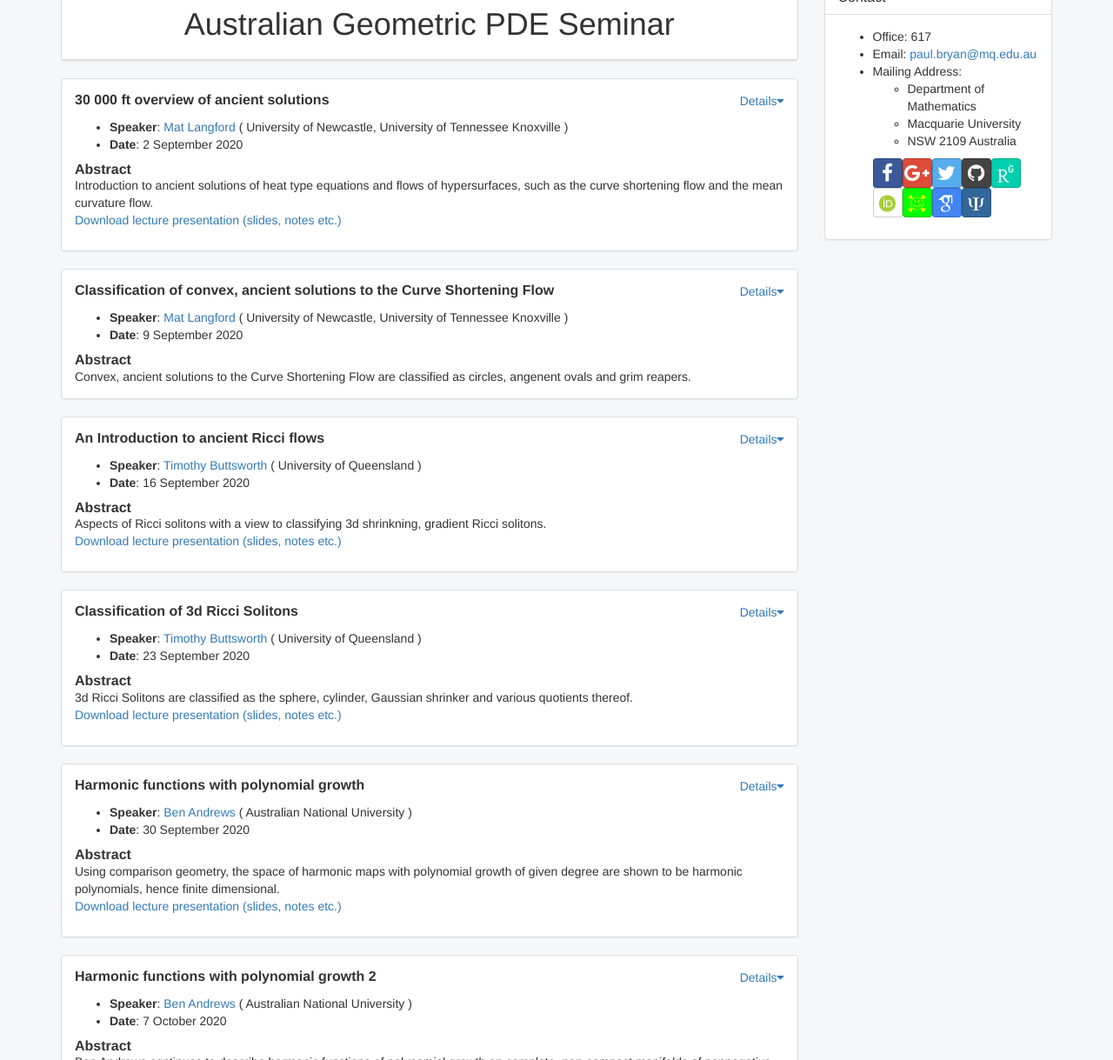
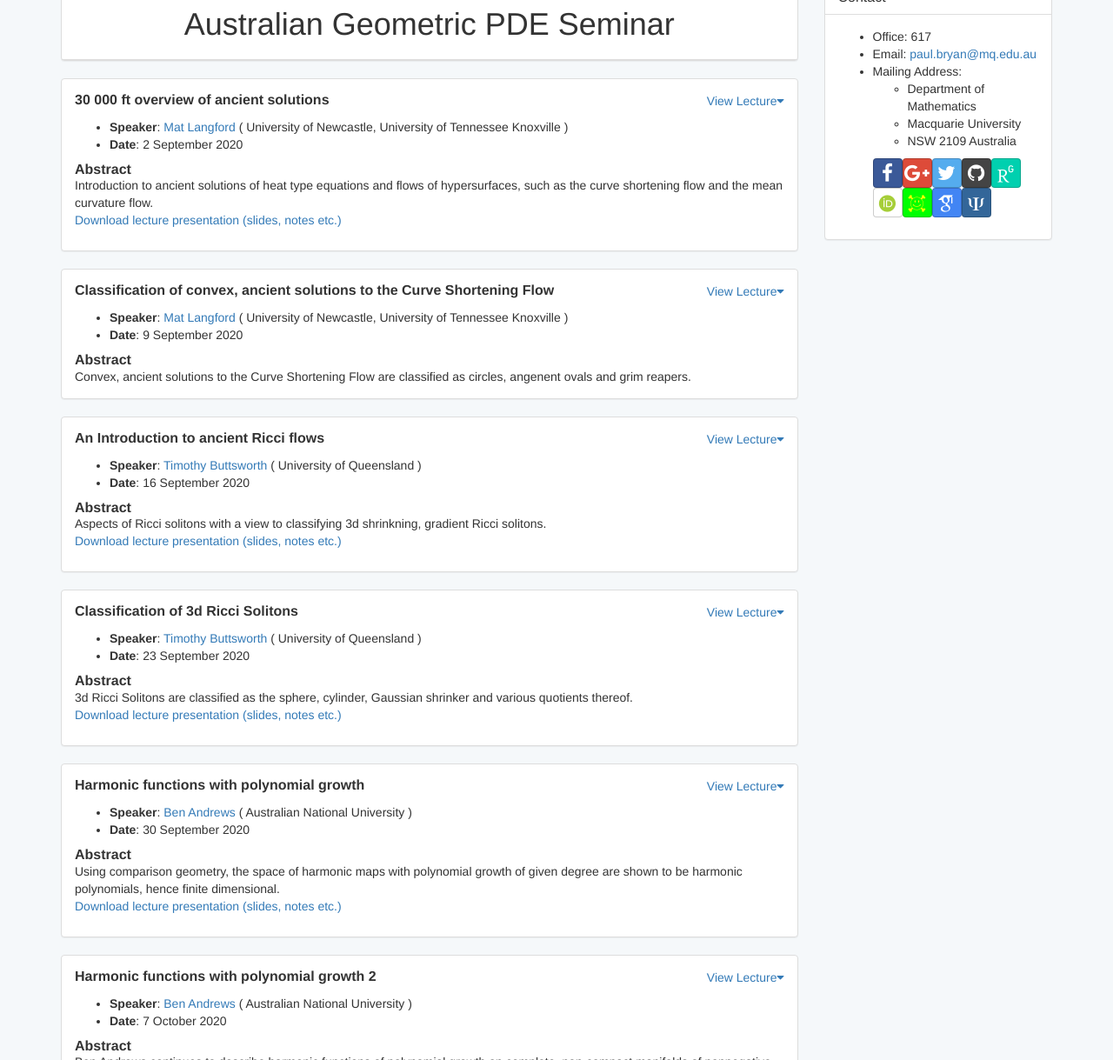
Before and after one commit to pabryan/pabryan.github.io, a Jekyll site: the page built from geompde/index.html, in a window 1280 px wide. Shown: the part 436-1655 px from the top of the page at 87% size. Built offline with Jekyll 4.4.1, drawn with Linux system fonts in a browser that asks for light colours; some web fonts are replaced.

Commit message:
Changed wording for exapaning geom pde seminar.

```diff
--- a/geompde/index.html
+++ b/geompde/index.html
@@ -15,7 +15,7 @@ category: seminar
 	</h1>
       </div>
       <div class="col-sm-3">
-	<p class="text-right"><a href="#details-{{ post.youtube-id }}" class="show-hide-abstract" data-toggle="collapse">Details<i class="fa fa-caret-down" class="abstract-arrow" alt="Show details" title="Show details"></i></a></p>
+	<p class="text-right"><a href="#details-{{ post.youtube-id }}" class="show-hide-abstract" data-toggle="collapse">View Lecture<i class="fa fa-caret-down" class="abstract-arrow" alt="Show recording" title="Show recording"></i></a></p>
       </div>
     </div>
 
```
